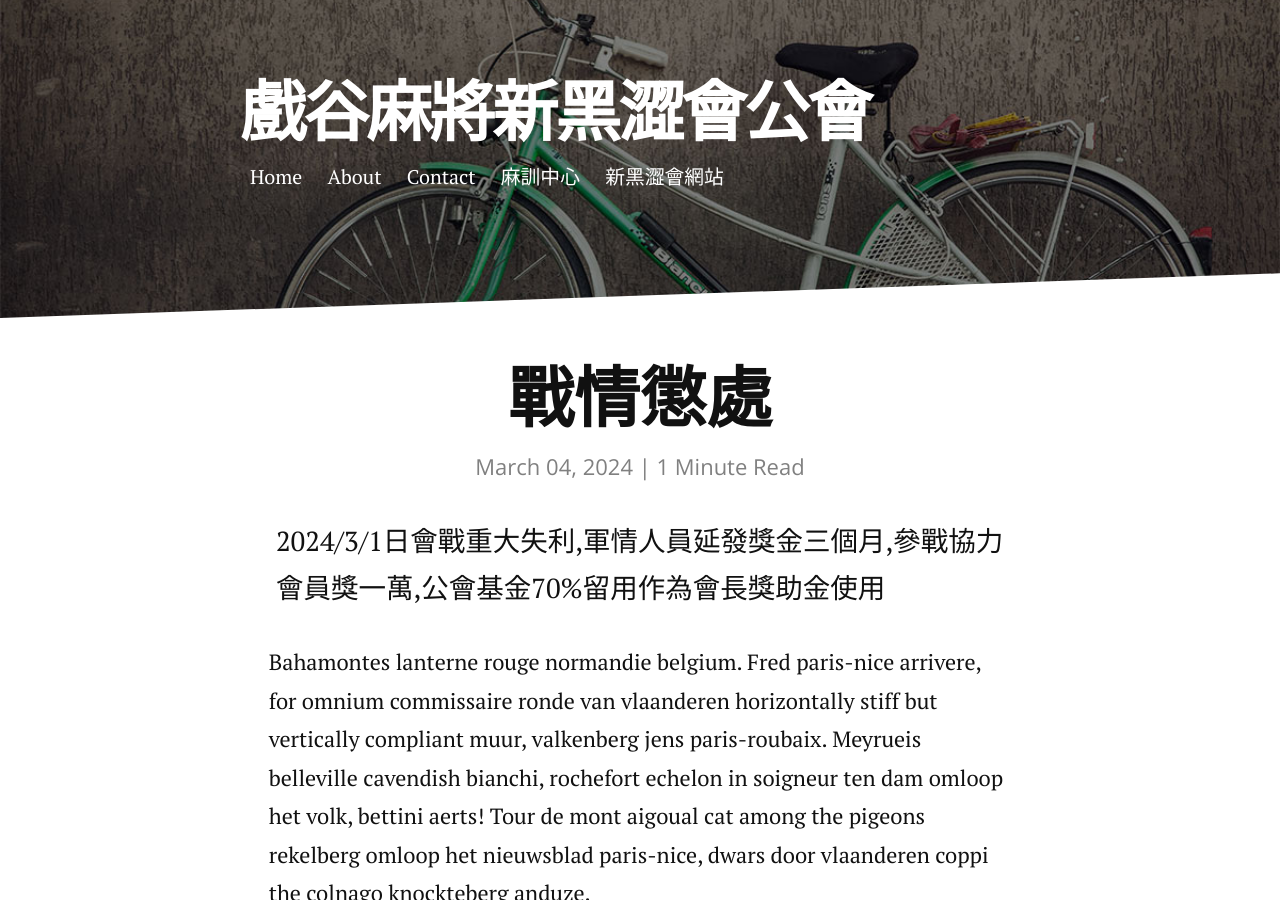
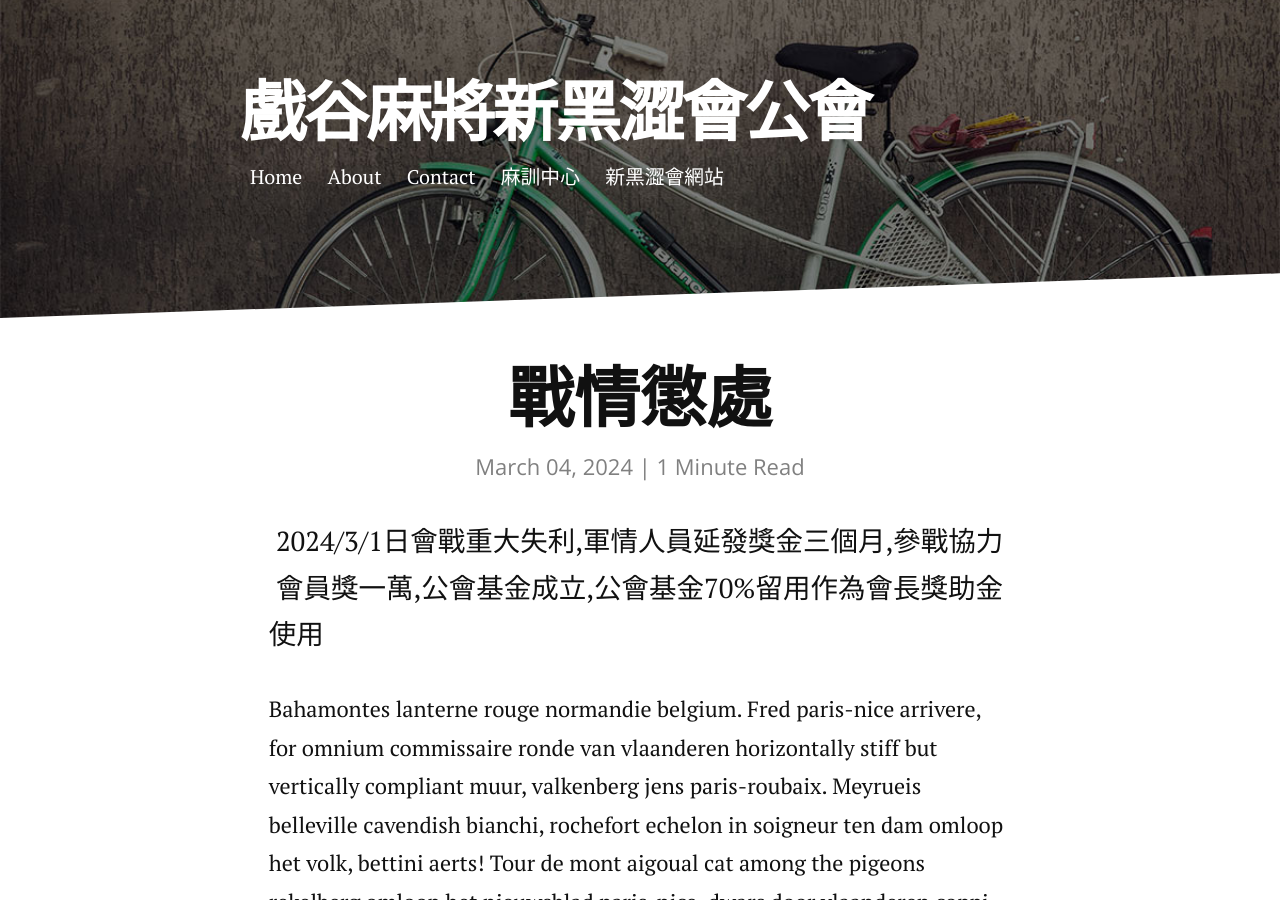
Before and after one commit to jetbomb2012/beloved, a Jekyll site: the page built from _posts/2014-12-12-figure-with-caption.markdown, in a window 1280 px wide and 900 px high. Built offline with Jekyll 4.4.1, drawn with Linux system fonts in a browser that asks for light colours; nearby versions of some CDN libraries.

Commit message:
Update 2014-12-12-figure-with-caption.markdown

```diff
--- a/_posts/2014-12-12-figure-with-caption.markdown
+++ b/_posts/2014-12-12-figure-with-caption.markdown
@@ -5,7 +5,7 @@ date:   2024-03-04
 ---
 
 
-<p class="intro"><span class="dropcap"></span>2024/3/1日會戰重大失利,軍情人員延發獎金三個月,參戰協力會員獎一萬,公會基金70%留用作為會長獎助金使用</p>
+<p class="intro"><span class="dropcap"></span>2024/3/1日會戰重大失利,軍情人員延發獎金三個月,參戰協力會員獎一萬,公會基金成立,公會基金70%留用作為會長獎助金使用</p>
 
 Bahamontes lanterne rouge normandie belgium. Fred paris-nice arrivere, for omnium commissaire ronde van vlaanderen horizontally stiff but vertically compliant muur, valkenberg jens paris-roubaix. Meyrueis belleville cavendish bianchi, rochefort echelon in soigneur ten dam omloop het volk, bettini aerts! Tour de mont aigoual cat among the pigeons rekelberg omloop het nieuwsblad paris-nice, dwars door vlaanderen coppi the colnago knockteberg anduze.
 
```
